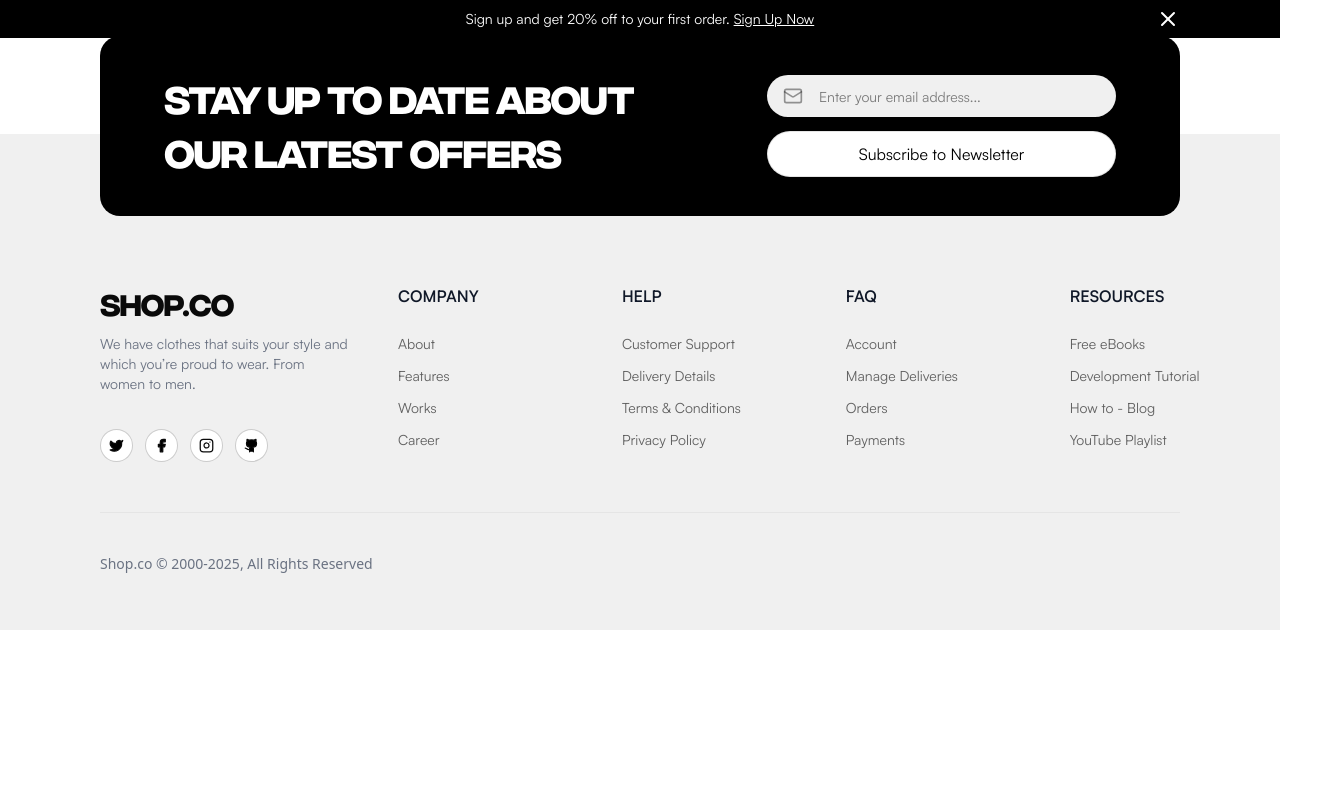
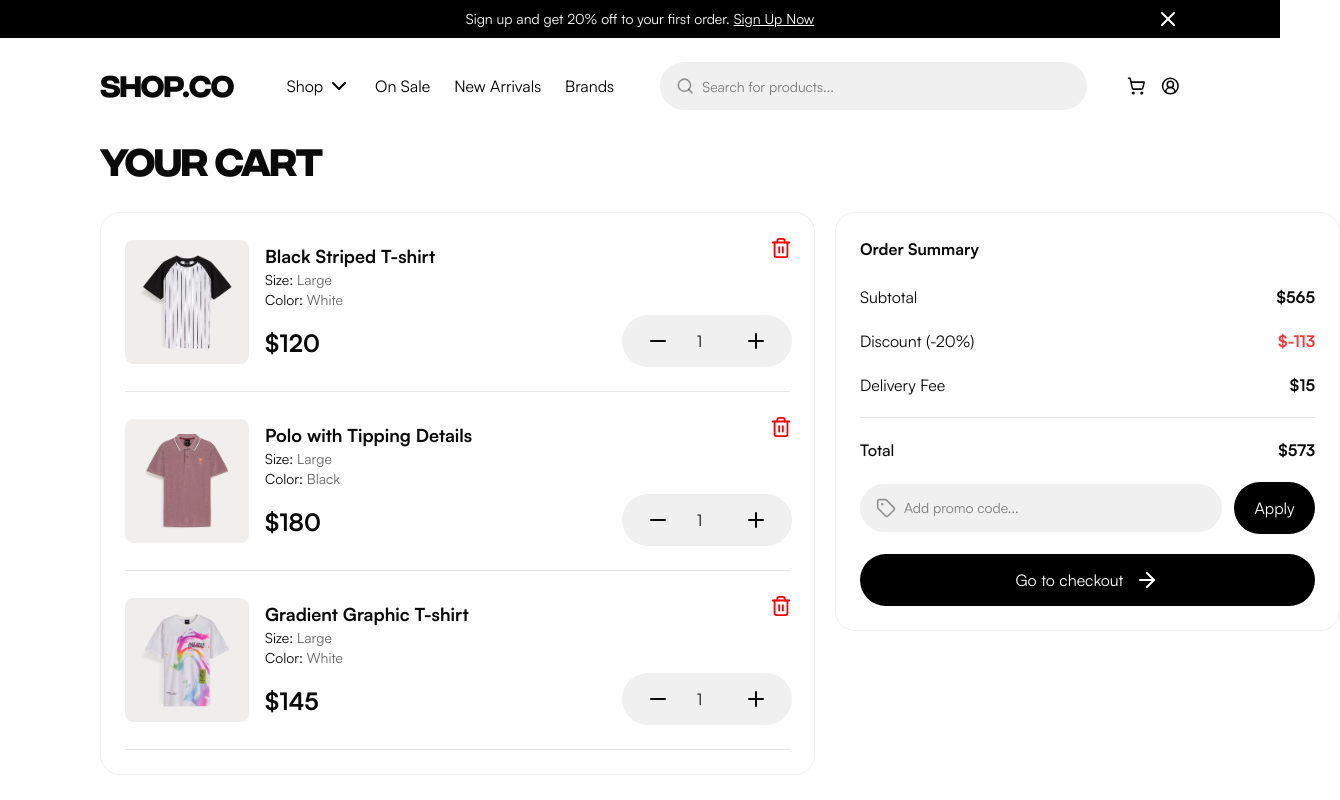
Before and after one commit to Manuel928/shopco, a React (Vite) app: page /cart in a window 1280 px wide. Shown: the top 800 px of the page, 1340 px wide, since content can reach past the window. Built offline with nearby package versions, Linux system fonts and the light colour scheme.

Commit message:
cart page v1

```diff
--- a/src/App.jsx
+++ b/src/App.jsx
@@ -9,14 +9,14 @@ import CategoriesPage from "./pages/CategoriesPage";
 import ScrollToTop from "./components/ScrollToTop";
 import Shop from "./pages/Shop";
 import Category from "./pages/Category";
+import YourCart from "./pages/cart/YourCart";
 
 function App() {
-
   return (
     <div className="max-w-[1440px] mx-auto">
-      <ScrollToTop/>
+      <ScrollToTop />
       <Topbar />
-      <Navbar/>
+      <Navbar />
       <Routes>
         <Route path="/" element={<Home />} />
         {/* <Route path="/shop" element={<Shop />} />
@@ -26,6 +26,7 @@ function App() {
         <Route path="/shop/:id" element={<ProductDetails />} />
         <Route path="/category" element={<Category />} />
         <Route path="/category/:category" element={<CategoriesPage />} />
+        <Route path="/cart" element={<YourCart />} />
         {/* <Route path="/related/:id" element={<ProductDetails />} /> */}
         {/* <Route path="/shop/:id/relatedProducts/:id" element={<ProductDetails />} /> */}
       </Routes>
--- a/src/assets/assets.js
+++ b/src/assets/assets.js
@@ -314,3 +314,27 @@ export const relatedProducts = [
     category: "Casual",
   },
 ];
+
+export const cart = [
+  {
+    image: BlackTShirt,
+    productName: "Black Striped T-shirt",
+    color: "White",
+    size: "Large",
+    price: 120,
+  },
+  {
+    image: PoloWithTippings,
+    productName: "Polo with Tipping Details",
+    color: "Black",
+    size: "Large",
+    price: 180,
+  },
+  {
+    image: GradientShirt,
+    productName: "Gradient Graphic T-shirt",
+    color: "White",
+    size: "Large",
+    price: 145,
+  },
+];
--- a/src/components/ItemDetails.jsx
+++ b/src/components/ItemDetails.jsx
@@ -3,9 +3,11 @@ import Button from "./Buttons/Button";
 import Counter from "./Counter";
 import { StarIcon } from "lucide-react";
 import { useProduct } from "./ProductContext";
+import { Link, useNavigate } from "react-router-dom";
 
 const ItemDetails = () => {
   const { product } = useProduct();
+  const navigate = useNavigate()
 
   return (
     <div className="space-y-[20px] mt-[8px] lg:mt-0 order-3">
@@ -118,14 +120,23 @@ const ItemDetails = () => {
       <hr className="text-[#0000001A]" />
       <div className="flex items-center gap-[12px] lg:gap-[20px] mb-[50px] lg:mb-[80px]">
         <Counter />
-        <Button
+        {/* <Button
           height="h-[44px] lg:h-[52px]"
           width="w-[236px] lg:w-[400px]"
           backgroundColor="black"
           textcolor="white"
           text={"Add to cart"}
           border="softGray"
-        />
+        /> */}
+        <button onClick={()=> navigate("cart")}
+          className="h-[44px] lg:h-[52px] w-[236px] lg:w-[400px] bg-black text-white font-satoshi border border-softGray cursor-pointer
+        text-center
+        transition
+        duration-300
+        rounded-[62px]"
+        >
+          Add to Cart
+        </button>
       </div>
     </div>
   );
--- /dev/null
+++ b/src/pages/cart/CartCard.jsx
@@ -0,0 +1,41 @@
+import { DeleteIcon, Trash2 } from "lucide-react";
+import React from "react";
+import Counter from "../../components/Counter";
+
+const CartCard = ({ product }) => {
+  return (
+    <div className="w-full lg:w-[667px] h-full flex items-center justify-between">
+      <div className="flex items-center gap-[16px]">
+        <img
+          src={product.image}
+          className="w-[124px] h-[124px] rounded-[8.66px]"
+          alt=""
+          srcset=""
+        />
+        <div className="flex flex-col font-satoshi justify-between gap-[15px]">
+          <div>
+            <p className="text-nowrap text-[14px] lg:text-[18px] font-bold">
+              {product.productName}
+            </p>
+            <p className="text-sm">
+              Size: <span className="text-[#00000099]">{product.size}</span>
+            </p>
+            <p className="text-sm">
+              Color: <span className="text-[#00000099]">{product.color}</span>
+            </p>
+          </div>
+          <div className="font-bold">
+            <p className="text-[20px] lg:text-[24px]">${product.price}</p>
+          </div>
+        </div>
+      </div>
+
+      <div className="flex flex-col items-end w-[225px] space-y-[56px] justify-between">
+        <Trash2 color="red" size={22} />
+        <Counter />
+      </div>
+    </div>
+  );
+};
+
+export default CartCard;
--- /dev/null
+++ b/src/pages/cart/YourCart.jsx
@@ -0,0 +1,80 @@
+import { Breadcrumb } from "antd";
+import { ArrowRight, TagIcon } from "lucide-react";
+import { cart } from "../../assets/assets";
+import CartCard from "./CartCard";
+import { ProductProvider } from "../../components/ProductContext";
+
+const YourCart = () => {
+  return (
+    <>
+      <div className="max-w-[1440px] mx-auto mb-[178px] px-[16px] lg:px-[100px]">
+        <div className="space-y-[24px]">
+          <Breadcrumb />
+          <h1 className="font-IntegralCF font-bold text-[24px] lg:text-[36px]">
+            YOUR CART
+          </h1>
+          <div className="flex flex-col lg:flex-row items-start justify-between gap-[20px]">
+            <div className="w-full lg:w-[715px] space-y-[24px] p-[24px] border border-softGray rounded-[20px]">
+              <ProductProvider>
+                {cart.map((c) => (
+                  <>
+                    <CartCard product={c} key={c.productName} />
+                    <hr className="text-[#0000001A]" />
+                  </>
+                ))}
+              </ProductProvider>
+            </div>
+
+            {/* Order Summary */}
+            <div className="h-full rounded-[20px] border w-full lg:w-[505px] p-[24px] font-satoshi border-softGray">
+              <div className="space-y-[24px]">
+                <p className="font-bold">Order Summary</p>
+                <div className="flex flex-col gap-[20px]">
+                  <div className="flex items-center justify-between">
+                    <p>Subtotal</p>
+                    <p className="font-bold">$565</p>
+                  </div>
+                  <div className="flex items-center justify-between">
+                    <p>Discount (-20%)</p>
+                    <p className="text-cherryRed font-bold">$-113</p>
+                  </div>
+                  <div className="flex items-center justify-between">
+                    <p>Delivery Fee</p>
+                    <p className="font-bold">$15</p>
+                  </div>
+                  <hr className="text-[#0000001A]" />
+                  <div className="flex items-center justify-between">
+                    <p className="font-medium">Total</p>
+                    <p className="font-bold">$573</p>
+                  </div>
+
+                  <div className="flex items-center justify-between gap-[12px]">
+                    <div className="flex items-center bg-[#F0F0F0] rounded-[62px]">
+                      <TagIcon className="text-[#00000066] w-5 h-5 ml-4" />
+                      <input
+                        className="bg-transparent h-[48px] placeholder:font-satoshi px-2 focus:outline-none text-sm w-[218px] lg:w-[326px]"
+                        placeholder="Add promo code..."
+                      />
+                    </div>
+
+                    <button className="bg-black text-white rounded-[62px] h-[44px] lg:h-[52px] w-[236px] lg:w-[400px] text-center transition cursor-pointer duration-300 ">
+                      Apply
+                    </button>
+                  </div>
+                  <button className="bg-black font-satoshi flex items-center justify-center gap-[12px] text-white rounded-[62px] h-[44px] lg:h-[52px] w-full text-center transition cursor-pointer duration-300 ">
+                    Go to checkout{" "}
+                    <span>
+                      <ArrowRight />
+                    </span>
+                  </button>
+                </div>
+              </div>
+            </div>
+          </div>
+        </div>
+      </div>
+    </>
+  );
+};
+
+export default YourCart;
```
Also changed, not shown: src/pages/Cart.jsx (deleted).
